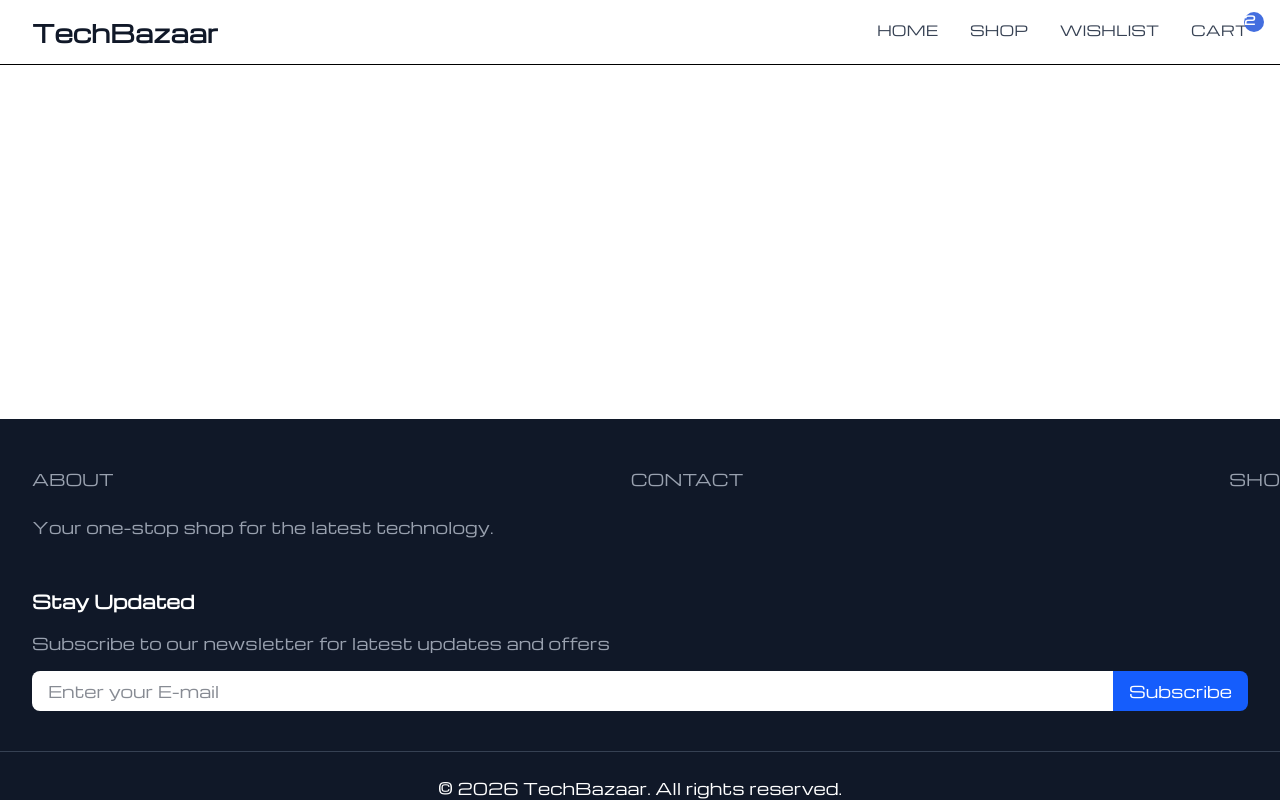
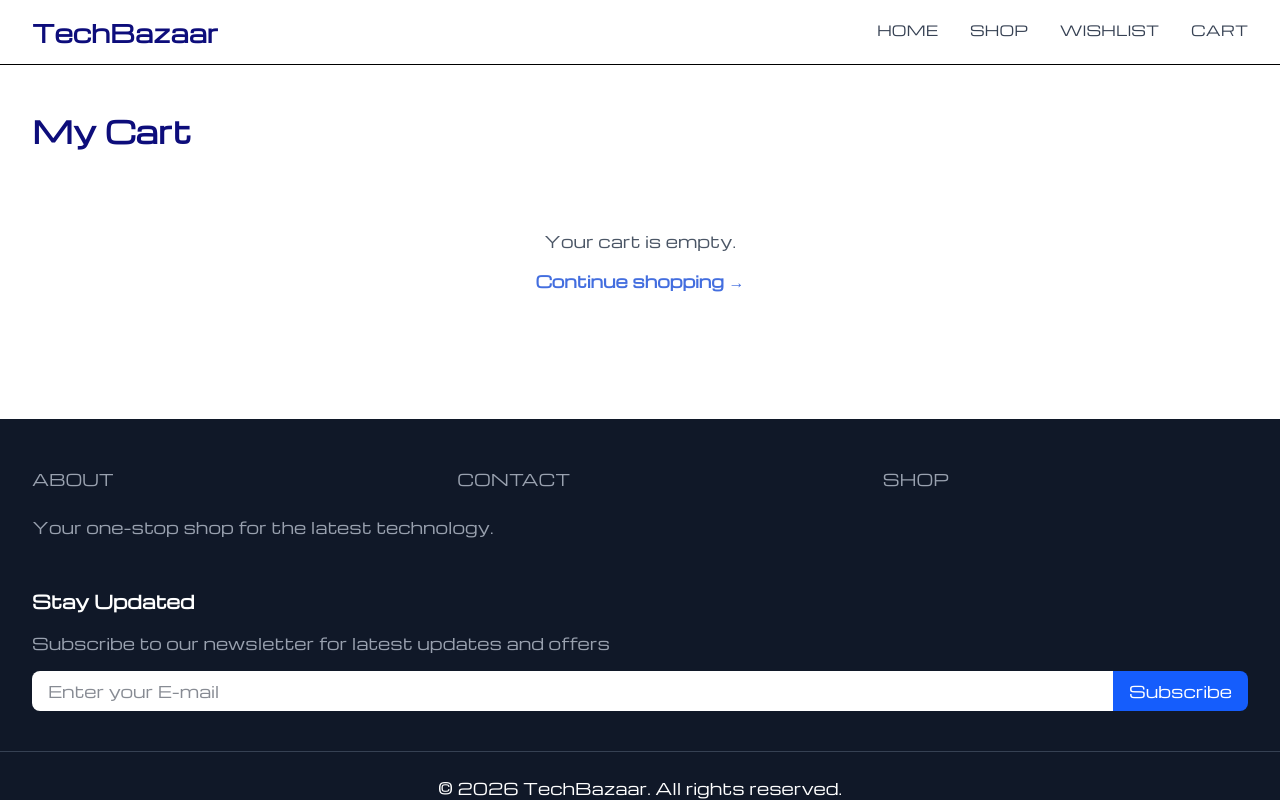
Before and after one commit to AailaAhmed/techbazaar, a React (Vite) app: page /cart in a window 1280 px wide. Built offline with nearby package versions, Linux system fonts and the light colour scheme.

Commit message:
Day 5: Shopping cart functionality (add/remove/update quantity), cart Context for live Navbar badge, add-to-cart confirmation message

```diff
--- a/src/App.jsx
+++ b/src/App.jsx
@@ -5,13 +5,16 @@ import Home from './pages/Home';
 import Shop from './pages/Shop';
 import ProductDetails from './pages/ProductDetails';
 import Wishlist from './pages/wishlist';
+import Cart from './pages/Cart';
 
 import { BrowserRouter, Routes, Route } from 'react-router-dom';
+import { CartProvider } from './context/cartContext';
 function App() {
 
   return (
 
     <BrowserRouter>
+     <CartProvider>
       <div className='min-h-screen flex flex-col'>
         <Navbar />
 
@@ -26,12 +29,13 @@ function App() {
 
             <Route path="/wishlist" element={<Wishlist />} />
 
+            <Route path="/cart" element={<Cart/>}/>
+
           </Routes>
         </main>
-
-
         <Footer />
       </div>
+     </CartProvider>
     </BrowserRouter>
   )
 }
--- a/src/components/Footer.jsx
+++ b/src/components/Footer.jsx
@@ -2,8 +2,8 @@
 function Footer(){
     return (
        <footer className="bg-gray-900 text-white">
-         <div className="mx-auto px-4 sm:px-6 lg:px-8 py-12">
-            <div className="grid grid-cols-1 md:grid-cols-3 sm:gap-8 md:gap-70 lg:gap-145">
+         <div className="max-w-7xl mx-auto px-4 sm:px-6 lg:px-8 py-12">
+            <div className="grid grid-cols-1 md:grid-cols-3 sm:gap-8 md:gap-10 lg:gap-15">
                    <a href="/about" className="text-gray-400 hover:text-white transition">ABOUT</a>
                    <a href="/contact" className="text-gray-400 hover:text-white transition">CONTACT</a>
                    <a href="/shop" className="text-gray-400 hover:text-white transition">SHOP</a>
@@ -14,7 +14,7 @@ function Footer(){
          </div>
 
 
-         <div className="px-8">
+         <div className="max-w-7xl mx-auto px-8">
             <h3 className="text-lg font-semibold mb-4">Stay Updated</h3>
             <p className="text-gray-400 mb-4">Subscribe to our newsletter for latest updates and offers</p>
             <div className="flex">
--- a/src/components/Navbar.jsx
+++ b/src/components/Navbar.jsx
@@ -1,9 +1,11 @@
 import { useState } from "react";
 import { Link } from "react-router-dom";
+import { useCart } from "../context/cartContext";
 
 function Navbar()
 {
     const[isMenuOpen,setIsMenuOpen]=useState(false);
+    const { cartCount } = useCart();
     return(
        <nav className="bg-white border-b border-gray">
         <div className="max-w-7xl mx-auto px-4 sm:px-6 lg:px-8">
@@ -11,7 +13,7 @@ function Navbar()
 
                 {/* logo/ store name */}
                 <div className="flex-shrink-0 mt-4">
-                    <Link to="/" className="text-2xl font-bold text-gray-900">TechBazaar</Link>
+                    <Link to="/" className="text-2xl font-bold text-[#0D0D7B]">TechBazaar</Link>
                 </div>
 
                 {/* desktop navigation*/}
@@ -19,14 +21,14 @@ function Navbar()
                     <Link to="/" className="text-gray-700 hover:text-[#436EDF] transition">HOME</Link>
                     <Link to="/shop" className="text-gray-700 hover:text-[#436EDF] transition">SHOP</Link>
                     <Link to="/wishlist" className="text-gray-700 hover:text-[#436EDF] transition">WISHLIST</Link>
-                    {/* cart */}
-                    <Link to="/cart" className="relative text-gray-700 hover:text-[#436EDF] transition">CART
+
                     {/*static count*/}
-                    <span className="absolute -top-2 -right-4 bg-[#436EDF] text-white text-xs font-bold rounded-full w-5 h-5 items-center justify-center">2</span>
-                    </Link>
+                    <Link to="/cart" className="relative text-gray-700 hover:text-[#436EDF] transition"> CART {cartCount > 0 && <span className="absolute -top-2 -right-4 bg-[#436EDF] text-white text-xs font-bold rounded-full w-5 h-5 flex justify-center">{cartCount}</span>}</Link>
+
                 </div>
                 {/*Mobile hamburger */}
-                <button onClick={()=> setIsMenuOpen(!isMenuOpen)} className="md:hidden text-gray-700 hover:text-[#436EDF] focus:outline-none" aria-label="Toggle menue">
+                <Link to="/cart" className="md:hidden px-4 ml-auto flex items-center text-xs">🛒 {cartCount>0 && <span className="mb-4 px-1 text-bold">{cartCount}</span> }</Link>
+                <button onClick={()=> setIsMenuOpen(!isMenuOpen)} className="md:hidden text-gray-700 text-xl hover:text-[#436EDF] focus:outline-none" aria-label="Toggle menue">
                     ☰
                 </button>
 
@@ -39,7 +41,7 @@ function Navbar()
                         <Link to="/" className="text-gray-700 hover:text-[#436EDF] py-2">HOME</Link>
                         <Link to="/shop" className="text-gray-700 hover:text-[#436EDF] py-2">SHOP</Link>
                         <Link to="/wishlist" className="text-gray-700 hover:text-[#436EDF] py-2">WISHLIST</Link>
-                        <Link to="/cart" className="text-gray-700 hover:text-[#436EDF] py-2">Cart (2)</Link>
+                        <Link to="/cart" className="text-gray-700 hover:text-[#436EDF] py-2">CART </Link>
                     </div>
                 </div>)}
 
--- /dev/null
+++ b/src/context/cartContext.jsx
@@ -0,0 +1,22 @@
+import { createContext, useContext, useState, useEffect } from "react";
+import { getCartCount } from "../utils/cart";
+
+const cartContext = createContext();
+
+export function CartProvider({ children }) {
+  const [cartCount, setCartCount] = useState(getCartCount());
+
+  function refreshCartCount() {
+    setCartCount(getCartCount());
+  }
+
+  return (
+    <cartContext.Provider value={{ cartCount, refreshCartCount }}>
+      {children}
+    </cartContext.Provider>
+  );
+}
+
+export function useCart() {
+  return useContext(cartContext);
+}
--- /dev/null
+++ b/src/pages/Cart.jsx
@@ -0,0 +1,116 @@
+import { useState,useEffect } from "react";
+import { Link } from "react-router-dom";
+import ProductCard from "../components/ProductCard";
+import { getCart,removeFromCart,updateQuantity,getCartTotal } from "../utils/cart";
+import { useCart } from "../context/cartContext";
+
+function Cart(){
+    const[items,setItems]=useState([]);
+    const { refreshCartCount } = useCart();
+    function refreshCart(){
+        setItems(getCart());
+    }
+    useEffect (()=>{
+        refreshCart();
+    },[]);
+
+    function handleRemove(id){
+        removeFromCart(id);
+        refreshCart();
+        refreshCartCount();
+    }
+
+    function handleQuantityChange(id,newQty){
+        updateQuantity(id,newQty);
+        refreshCart();
+        refreshCartCount();
+    }
+
+   const total= items.reduce((sum,item) => sum + item.price * item.quantity,0);
+
+   return (
+    <main className="max-w-7xl mx-auto px-4 sm:px-6 lg:px-8 py-12">
+      <h1 className="text-3xl font-bold text-[#0D0D7B] mb-8">My Cart</h1>
+
+      {items.length === 0 ? (
+        <div className="text-center py-12">
+          <p className="text-gray-600 mb-4">Your cart is empty.</p>
+          <Link to="/shop" className="text-[#436EDF] font-semibold hover:underline">
+            Continue shopping →
+          </Link>
+        </div>
+      ) : (
+        <div className="grid lg:grid-cols-3 gap-8">
+          {/* Cart items list */}
+          <div className="lg:col-span-2 space-y-4">
+            {items.map((item) => (
+              <div
+                key={item.id}
+                className="flex items-center gap-4 bg-white rounded-xl shadow-md p-4 border border-gray-200"
+              >
+                <img
+                  src={item.thumbnail}
+                  alt={item.title}
+                  className="w-20 h-20 object-cover rounded-lg"
+                />
+
+                <div className="flex-1">
+                  <h3 className="font-semibold text-[#0D0D7B]">{item.title}</h3>
+                  <p className="text-sm text-gray-600">Rs. {item.price}</p>
+
+                  <div className="flex items-center gap-2 mt-2">
+                    <button
+                      onClick={() => handleQuantityChange(item.id, item.quantity - 1)}
+                      className="w-7 h-7 flex items-center justify-center bg-gray-200 rounded hover:bg-gray-300"
+                    >
+                      −
+                    </button>
+                    <span className="w-8 text-center">{item.quantity}</span>
+                    <button
+                      onClick={() => handleQuantityChange(item.id, item.quantity + 1)}
+                      className="w-7 h-7 flex items-center justify-center bg-gray-200 rounded hover:bg-gray-300"
+                    >
+                      +
+                    </button>
+                  </div>
+                </div>
+
+                <div className="text-right">
+                  <p className="font-bold text-[#0D0D7B]">
+                    Rs. {(item.price * item.quantity).toFixed(2)}
+                  </p>
+                  <button
+                    onClick={() => handleRemove(item.id)}
+                    className="text-sm text-red-600 hover:underline mt-2"
+                  >
+                    Remove
+                  </button>
+                </div>
+              </div>
+            ))}
+          </div>
+
+          {/* Order summary */}
+          <div className="bg-gray-100 rounded-xl p-6 h-fit">
+            <h2 className="text-lg font-bold text-[#0D0D7B] mb-4">Order Summary</h2>
+            <div className="flex justify-between text-gray-700 mb-2">
+              <span>Items</span>
+              <span>{items.reduce((sum, item) => sum + item.quantity, 0)}</span>
+            </div>
+            <div className="flex justify-between font-bold text-lg text-[#0D0D7B] border-t pt-3 mt-3">
+              <span>Total</span>
+              <span>Rs. {total.toFixed(2)}</span>
+            </div>
+            <button
+              type="button"
+              className="bg-[#436EDF] w-full mt-6 py-3 text-[#F8FAE5] rounded-lg font-semibold hover:bg-[#2f52b0] transition"
+            >
+              Proceed to Checkout
+            </button>
+          </div>
+        </div>
+      )}
+    </main>
+);
+}
+export default Cart;
--- /dev/null
+++ b/src/utils/cart.js
@@ -0,0 +1,49 @@
+const CART_KEY="cart";
+
+export function getCart() {
+    const data=localStorage.getItem(CART_KEY);
+    return data ? JSON.parse(data):[];
+
+}
+
+
+export function addToCart(product) {
+    const cart=getCart();
+    const existing=cart.find((item)=>item.id===product.id);
+    if (existing){
+        existing.quantity+=1;
+    } else{
+        cart.push({...product,quantity:1});
+    }
+    localStorage.setItem(CART_KEY,JSON.stringify(cart));
+
+
+}
+
+
+export function removeFromCart(id) {
+    const cart=getCart().filter((item)=>item.id!==id);
+    localStorage.setItem(CART_KEY,JSON.stringify(cart));
+
+}
+
+
+export function updateQuantity(id,quantity) {
+    const cart=getCart();
+    const item=cart.find((item)=>item.id===id);
+    if(item){
+        item.quantity=Math.max(1,quantity);
+        localStorage.setItem(CART_KEY,JSON.stringify(cart));
+    }
+}
+
+
+export function getCartTotal() {
+    return getCart().reduce((sum,item)=> sum + item.price * item.quantity,0);
+
+}
+
+export function getCartCount() {
+    return getCart().reduce((sum,item)=> sum + item.quantity,0);
+
+}
```
Also changed, not shown: src/components/ProductCard.jsx (+17 -2 lines), src/pages/ProductDetails.jsx (+18 -0 lines). Lines whose indentation alone changed are shown as unchanged.
